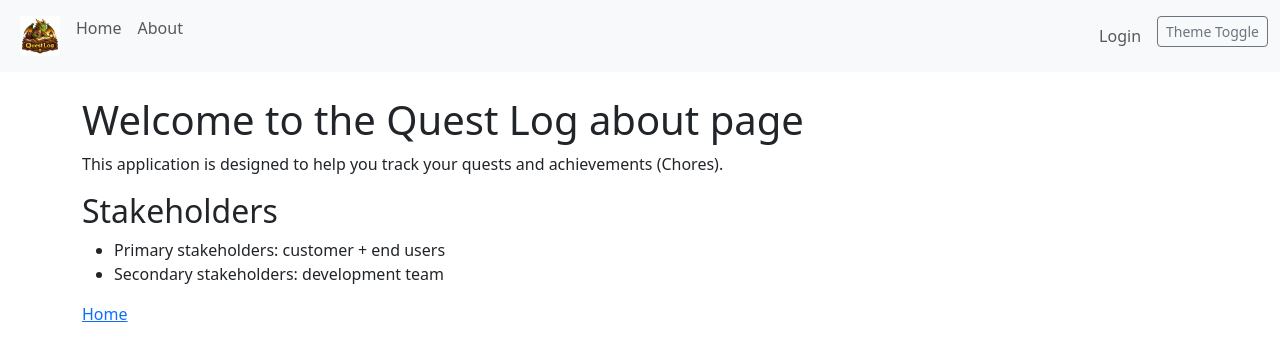
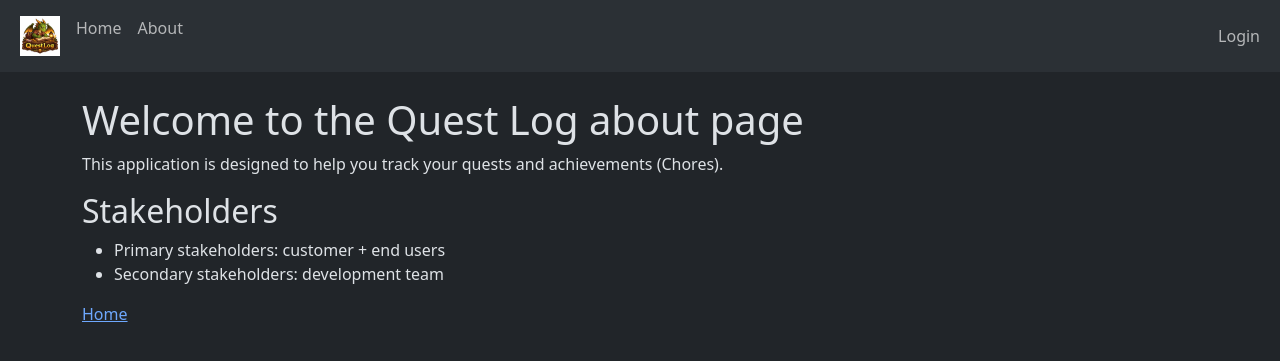
Before and after one commit to UCCS-CS4300-5300/QuestLog, a Django app: page /about/ in a window 1280 px wide. Shown: the top 361 px of the page. Run offline with Django 5.2, Linux system fonts and the light colour scheme; some libraries are stand-ins or nearby versions.

Commit message:
switch to dark mode

```diff
--- a/QuestLog/templates/base.html
+++ b/QuestLog/templates/base.html
@@ -1,6 +1,6 @@
 {% load static %}
 <!doctype html>
-<html lang="en" data-bs-theme="light">
+<html lang="en" data-bs-theme="dark">
 <head>
   <meta charset="utf-8" />
   <meta name="viewport" content="width=device-width, initial-scale=1" />
@@ -69,23 +69,11 @@
           <a class="nav-link" href="{% url 'QuestLog:login' %}">Login</a>
         </li>
       {% endif %}
-    <ul class="navbar-nav ms-auto">
-      <li class="nav-item">
-        <button class="btn btn-outline-secondary btn-sm ms-2" onclick="toggleTheme()">Theme Toggle</button>
-      </li>
-    </ul>
   </div>
 </nav>
   <div class="container py-4">
     {% block content %}{% endblock %}
   </div>
 
-<script>
-  function toggleTheme() {
-    const html = document.documentElement;
-    const current = html.getAttribute('data-bs-theme');
-    html.setAttribute('data-bs-theme', current === 'dark' ? 'light' : 'dark');
-  }
-</script>
 </body>
 </html>
```
